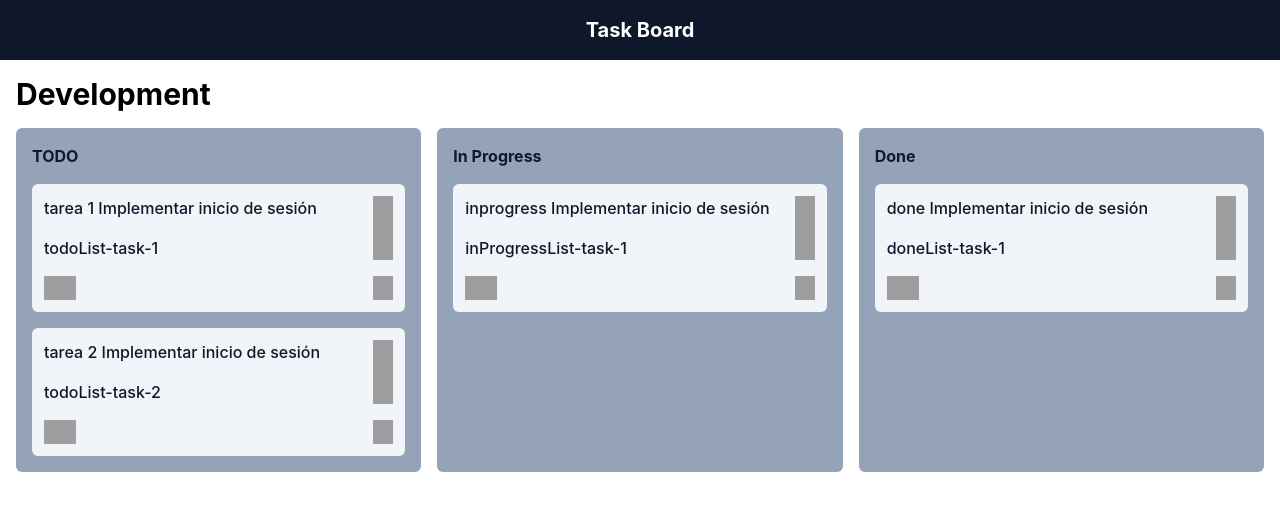
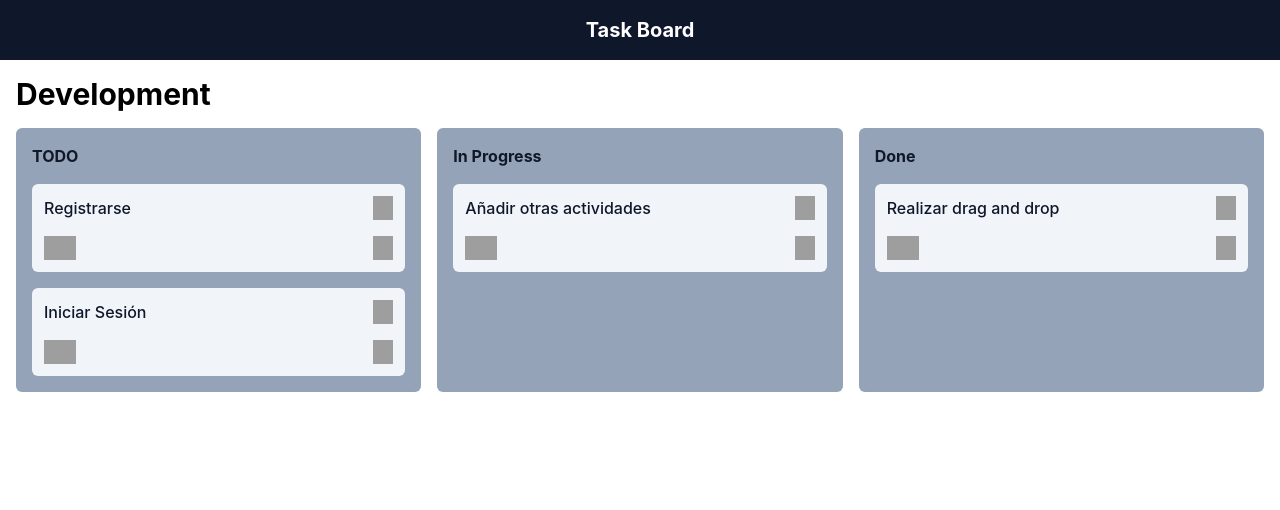
Before and after one commit to GuilleGarzon/Drag-and-Drop-Task-Board, a Next.js app: page / in a window 1280 px wide. Shown: the top 510 px of the page. Built offline with nearby package versions, Linux system fonts and the light colour scheme; grey boxes are pictures that could not be loaded.

Commit message:
Add styles in task

```diff
--- a/components/Board.js
+++ b/components/Board.js
@@ -4,25 +4,25 @@ import Card from "../components/Card"
 
 const todoList = [
   {
-    text: 'tarea 1 Implementar inicio de sesión',
+    text: 'Registrarse',
     id: 'todoList-task-1'
   },
   {
-    text: 'tarea 2 Implementar inicio de sesión',
+    text: 'Iniciar Sesión',
     id: 'todoList-task-2'
   }
 ]
 
 const inProgressList = [
   {
-    text: 'inprogress Implementar inicio de sesión',
+    text: 'Añadir otras actividades',
     id: 'inProgressList-task-1'
   }
 ]
 
 const doneList = [
   {
-    text: 'done Implementar inicio de sesión',
+    text: 'Realizar drag and drop',
     id: 'doneList-task-1'
   }
 ]
--- a/components/Card.js
+++ b/components/Card.js
@@ -13,12 +13,9 @@ export default function Card({ text, id, setDragged, list }) {
     // console.log(id);
   }
   return (
-    <div  draggable onDragStart={ handleDragStart } className='bg-slate-100 text-slate-900 rounded-md p-3 flex flex-col gap-4'>
+    <div  draggable onDragStart={ handleDragStart } className='bg-slate-100 text-slate-900 rounded-md p-3 flex flex-col gap-4 hover:cursor-move'>
       <div className='flex justify-between'>
-        <div className="flex flex-col gap-4">
-          <p className='font-medium'>{ text }</p>
-          <p className="font-medium">{ id }</p>
-        </div>
+        <p className='font-medium'>{ text }</p>
         <Image src="/static/icons/edit.svg" width={20} height={20} alt="" />
       </div>
 
```
